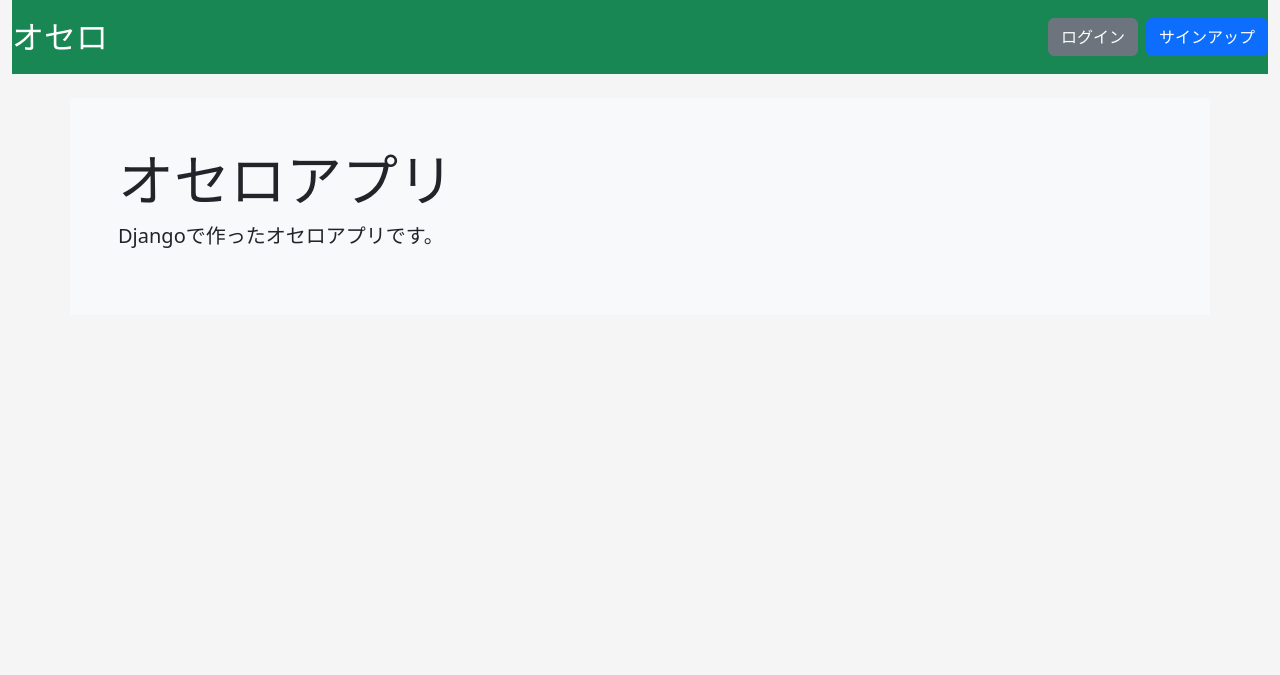
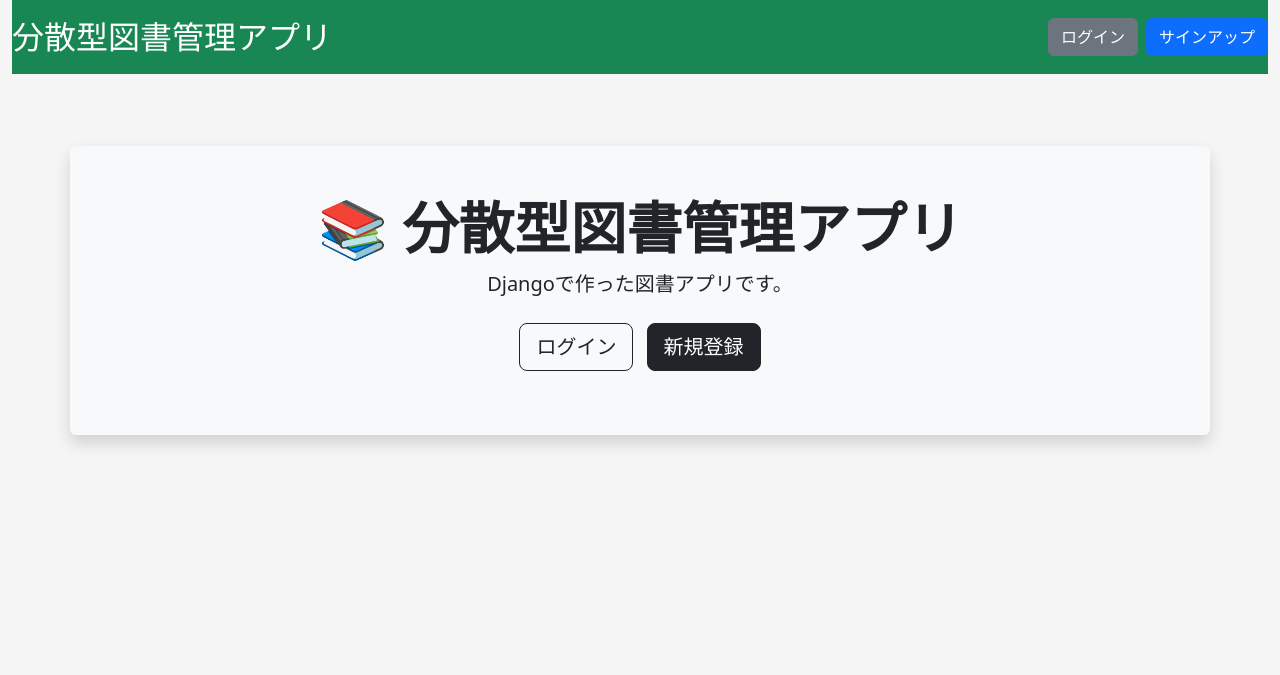
Before and after one commit to tomoki-shiozaki/distributed-library, a Django app: page / in a window 1280 px wide. Shown: the top 675 px of the page. Run offline with Django 5.2, Linux system fonts and the light colour scheme; parts of the project's set-up code (start-up, migrations or seed data) failed here and were passed over.

Commit message:
feat(top): improve UI for library app (WIP)

```diff
--- a/templates/base.html
+++ b/templates/base.html
@@ -6,7 +6,7 @@
 <head>
     <meta charset="UTF-8">
     <meta name="viewport" content="width=device-width, initial-scale=1.0">
-    <title>{% block title %}オセロ{% endblock %}</title>
+    <title>{% block title %}分散型図書管理アプリ{% endblock %}</title>
     <!-- BootstrapのCSSをリンク -->
     <link href="https://cdn.jsdelivr.net/npm/bootstrap@5.3.0/dist/css/bootstrap.min.css" rel="stylesheet"
         integrity="sha384-9ndCyUaIbzAi2FUVXJi0CjmCapSmO7SnpJef0486qhLnuZ2cdeRhO02iuK6FUUVM" crossorigin="anonymous">
@@ -19,10 +19,12 @@
         <div class="wrapper">
             <header>
                 <nav class="navbar navbar-expand-md navbar-dark bg-success mb-4">
-                    <a href="{% url 'home' %}" class="navbar-brand" id="site-name">オセロ</a>
+                    <a href="{% url 'home' %}" class="navbar-brand" id="site-name">分散型図書管理アプリ</a>
                     {% if user.is_authenticated %}
                     <ul class="navbar-nav mr-auto">
-                        <li class="nav-item"><a href="{% url 'local_match_new' %}">+ New</a></li>
+                        <li class="nav-item">
+                            <!-- ログイン時に表示されるリンク -->
+                        </li>
                     </ul>
                     {% endif %}
                     <button class="navbar-toggler" type="button" data-bs-toggle="collapse"
--- a/templates/home.html
+++ b/templates/home.html
@@ -3,11 +3,13 @@
 {% block title %}ホーム{% endblock title %}
 {% block content %}
 
-<div class="container bg-light p-5">
-    <h1 class="display-4">オセロアプリ</h1>
-    <p class="lead">Djangoで作ったオセロアプリです。</p>
-    <p class="lead">
-    <!-- ここには、ログインリンクなどを張る -->
+<div class="container bg-light p-5 text-center rounded shadow mt-5">
+    <h1 class="display-4 fw-bold text-dark">📚 分散型図書管理アプリ</h1>
+    <p class="lead">Djangoで作った図書アプリです。</p>
+    <p class="lead mt-4">
+        <a href="{% url 'login' %}" class="btn btn-outline-dark btn-lg">ログイン</a>
+        <a href="{% url 'signup' %}" class="btn btn-dark btn-lg ms-2">新規登録</a>
     </p>
-    </div>
+</div>
+
 {% endblock content %}
```
